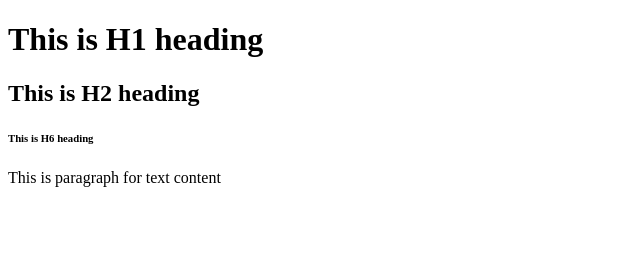
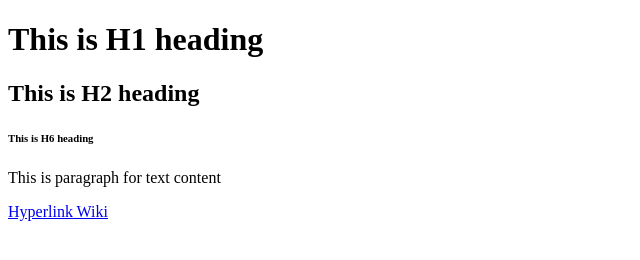
Before and after one commit to Firessean/WebdriverIO-learning, a plain HTML site: page Udemy-HTML/index.html in a window 1280 px wide. Shown: the whole page, without its empty margins (0-640 px from the left). Drawn offline with Linux system fonts and the light colour scheme.

Commit message:
Learn about links

```diff
--- a/Udemy-HTML/index.html
+++ b/Udemy-HTML/index.html
@@ -12,5 +12,7 @@
         <h6>This is H6 heading</h6>
 
         <p>This is paragraph for text content</p>
+
+        <a href="https://en.wikipedia.org/wiki/Hyperlink" target="_blank">Hyperlink Wiki</a>
     </body>
 </html>
```
